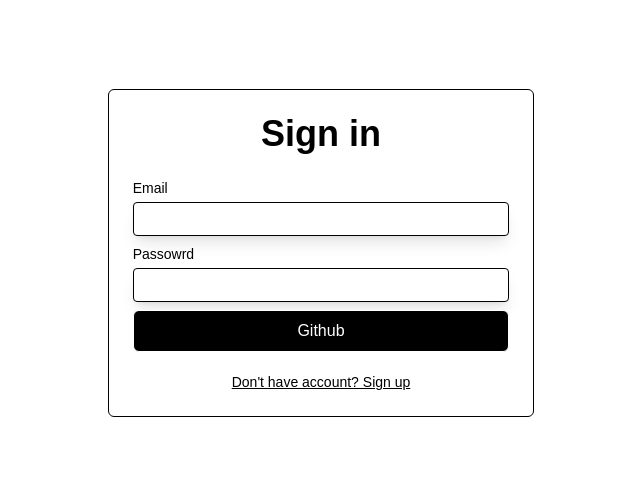
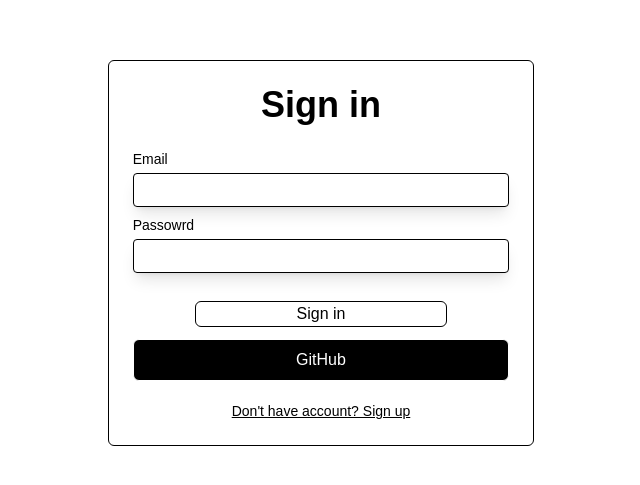
Before and after one commit to Developer27/react-movies, a Next.js app: page /Signin in a window 1280 px wide. Shown: the part 147-632 px from the top of the page, without its empty margins (319-959 px from the left). Built offline with nearby package versions, Linux system fonts and the light colour scheme; no server answers.

Commit message:
added simple auth / sign in with mock creds

```diff
--- a/app/(auth)/Signin/page.tsx
+++ b/app/(auth)/Signin/page.tsx
@@ -1,33 +1,64 @@
-import { signIn } from "@/app/lib/auth";
+import { auth, signIn } from "@/app/lib/auth";
+import { executeAction } from "@/app/lib/executeAction";
+import GitHubSignin from "@/components/GitHubSignin";
+
 import Link from "next/link";
+import { redirect } from "next/navigation";
 
+async function SignIn() {
+  const session = await auth();
+  if (session) redirect("/");
 
-function SignIn() {
   return (
-    <form action={async () => {
-      "use server"
-      await signIn('github');
-    }} className="flex flex-col w-1/3 border p-6 rounded-md">
+    <div className="w-1/3 border rounded-md p-6 flex flex-col">
+      <form
+        action={async (formData: FormData) => {
+          "use server";
+          await executeAction({
+            actionFn: async () => {
+              await signIn("credentials", formData);
+            },
+          });
+        }}
+        className="flex flex-col  "
+      >
         <h2 className="text-4xl font-semibold pb-6 self-center">Sign in</h2>
         <div className="flex flex-col gap-1 pb-2">
-        <label htmlFor="email" className="text-sm w-fit">Email</label>
+          <label htmlFor="email" className="text-sm w-fit">
+            Email
+          </label>
           <input
             type="email"
             id="email"
+            name="email"
             className="border rounded-sm shadow-lg focus:outline-0 py-1 px-3"
           />
         </div>
         <div className="flex flex-col gap-1 pb-2">
-        <label htmlFor="password" className="text-sm w-fit">Passowrd</label>
-        <input type="password" id="password"
-          className="border rounded-sm shadow-lg focus:outline-0 py-1 px-3"/>
+          <label htmlFor="password" className="text-sm w-fit">
+            Passowrd
+          </label>
+          <input
+            type="password"
+            id="password"
+            name="password"
+            className="border rounded-sm shadow-lg focus:outline-0 py-1 px-3"
+          />
         </div>
-      <button className="border bg-black p-2 text-white rounded-md">Github</button>
+        <button
+          type="submit"
+          className="border rounded-md w-2/3 self-center mt-5 hover:cursor-pointer mb-3"
+        >
+          Sign in
+        </button>
+      </form>
+
+      <GitHubSignin />
 
       <Link href={"/signup"} className="text-sm underline self-center pt-5">
         Don&apos;t have account? Sign up
       </Link>
-    </form>
+    </div>
   );
 }
 
--- a/app/(auth)/Signup/page.tsx
+++ b/app/(auth)/Signup/page.tsx
@@ -1,22 +1,18 @@
-"use client"
+"use client";
 import { signup } from "@/app/actions/auth";
-import { error } from "console";
 import Link from "next/link";
 import { useActionState } from "react";
-
 
 function SignUp() {
   const [state, action, pending] = useActionState(signup, undefined);
 
-<<<<<<< HEAD
-function page() {
-  return <></>;
-=======
   return (
     <form action={action} className="flex flex-col w-1/3 border p-6 rounded-md">
       <h2 className="text-4xl font-semibold pb-6 self-center">Sign up</h2>
       <div className="flex flex-col gap-1 pb-2">
-        <label htmlFor="email" className="text-sm w-fit">Username</label>
+        <label htmlFor="email" className="text-sm w-fit">
+          Username
+        </label>
         <input
           type="text"
           id="username"
@@ -25,7 +21,9 @@
         {state?.errors?.username && <p>{state.errors.username}</p>}
       </div>
       <div className="flex flex-col gap-1 pb-2">
-        <label htmlFor="email" className="text-sm w-fit">Email</label>
+        <label htmlFor="email" className="text-sm w-fit">
+          Email
+        </label>
         <input
           type="email"
           id="email"
@@ -34,16 +32,19 @@
         {state?.errors?.email && <p>{state.errors.email}</p>}
       </div>
       <div className="flex flex-col gap-1 pb-2">
-        <label htmlFor="password" className="text-sm w-fit">Passowrd</label>
+        <label htmlFor="password" className="text-sm w-fit">
+          Passowrd
+        </label>
         <input
           type="password"
           id="password"
-          className="border rounded-sm shadow-lg focus:outline-0 py-1 px-3"/>
+          className="border rounded-sm shadow-lg focus:outline-0 py-1 px-3"
+        />
         {state?.errors?.password && (
           <div>
             <p>Password must: </p>
             <ul>
-                {state.errors.password.map((error)=> (
+              {state.errors.password.map((error) => (
                 <li key={error}>- {error}</li>
               ))}
             </ul>
@@ -51,13 +52,18 @@
         )}
       </div>
       <div className="flex flex-col gap-1">
-        <label htmlFor="rPassword" className="text-sm w-fit">Repeat Password</label>
+        <label htmlFor="rPassword" className="text-sm w-fit">
+          Repeat Password
+        </label>
         <input
           type="password"
           id="rPassword"
-          className="border rounded-sm shadow-lg focus:outline-0 py-1 px-3"/>
+          className="border rounded-sm shadow-lg focus:outline-0 py-1 px-3"
+        />
       </div>
-      <button className="border bg-black p-2 text-white rounded-md mt-2">Github</button>
+      <button className="border bg-black p-2 text-white rounded-md mt-2">
+        Github
+      </button>
 
       <button
         type="submit"
@@ -72,7 +78,6 @@
       </Link>
     </form>
   );
->>>>>>> 0ac801042c8a32e0208199414b9dcef3b9f266ae
 }
 
 export default SignUp;
--- a/app/lib/auth.ts
+++ b/app/lib/auth.ts
@@ -1,3 +1,20 @@
 import NextAuth from "next-auth"
+import Credentials from "next-auth/providers/credentials"
 import GitHub from "next-auth/providers/github"
-export const { auth, handlers, signIn } = NextAuth({ providers: [GitHub] })
+export const { auth, handlers, signIn } = NextAuth({ providers: [GitHub, Credentials({
+  credentials: {
+    email: {},
+    password: {}
+  },
+
+  authorize: async (credentials) => {
+    const email = "admin@admin.com";
+    const password = "1234";
+    console.log(credentials.email, credentials.password)
+    if(credentials.email === email && credentials.password === password) {
+      return {email, password}
+    } else {
+      throw new Error("Invalid credentials");
+    }
+  }
+})] })
--- /dev/null
+++ b/app/lib/executeAction.ts
@@ -0,0 +1,31 @@
+import { isRedirectError } from "next/dist/client/components/redirect-error";
+
+type Options<T> = {
+  actionFn: () => Promise<T>;
+  successMessage?: string;
+};
+
+const executeAction = async <T>({
+  actionFn,
+  successMessage = "The actions was successful",
+}: Options<T>): Promise<{ success: boolean; message: string }> => {
+  try {
+    await actionFn();
+
+    return {
+      success: true,
+      message: successMessage,
+    };
+  } catch (error) {
+    if (isRedirectError(error)) {
+      throw error;
+    }
+
+    return {
+      success: false,
+      message: "An error has occurred during executing the action",
+    };
+  }
+};
+
+export { executeAction };
--- a/app/page.tsx
+++ b/app/page.tsx
@@ -1,9 +1,17 @@
 import { redirect } from "next/navigation";
 import { auth } from "./lib/auth";
+import { signOut } from "next-auth/react";
+import SignoutBtn from "@/components/SignoutBtn";
 
 export default async function Home() {
   const session = await auth();
 
-  if(!session) redirect("/signin");
-  return <div>Hello</div>;
+  if (!session) redirect("/signin");
+
+  return (
+    <div className="flex flex-col gap-3">
+      Hello {session.user?.name || session.user?.email}
+      <SignoutBtn />
+    </div>
+  );
 }
--- /dev/null
+++ b/components/GitHubSignin.tsx
@@ -0,0 +1,14 @@
+"use client";
+
+import { signIn } from "next-auth/react";
+
+export default function GitHubSignin() {
+  return (
+    <button
+      className="border bg-black p-2 text-white rounded-md"
+      onClick={() => signIn("github")}
+    >
+      GitHub
+    </button>
+  );
+}
--- /dev/null
+++ b/components/SignoutBtn.tsx
@@ -0,0 +1,15 @@
+"use client";
+import { signOut } from "next-auth/react";
+
+function SignoutBtn() {
+  return (
+    <button
+      onClick={() => signOut()}
+      className="border text-white rounded-md bg-amber-700 py-2 px-4 hover:cursor-pointer"
+    >
+      Sign out
+    </button>
+  );
+}
+
+export default SignoutBtn;
```
Lines whose indentation alone changed are shown as unchanged.
